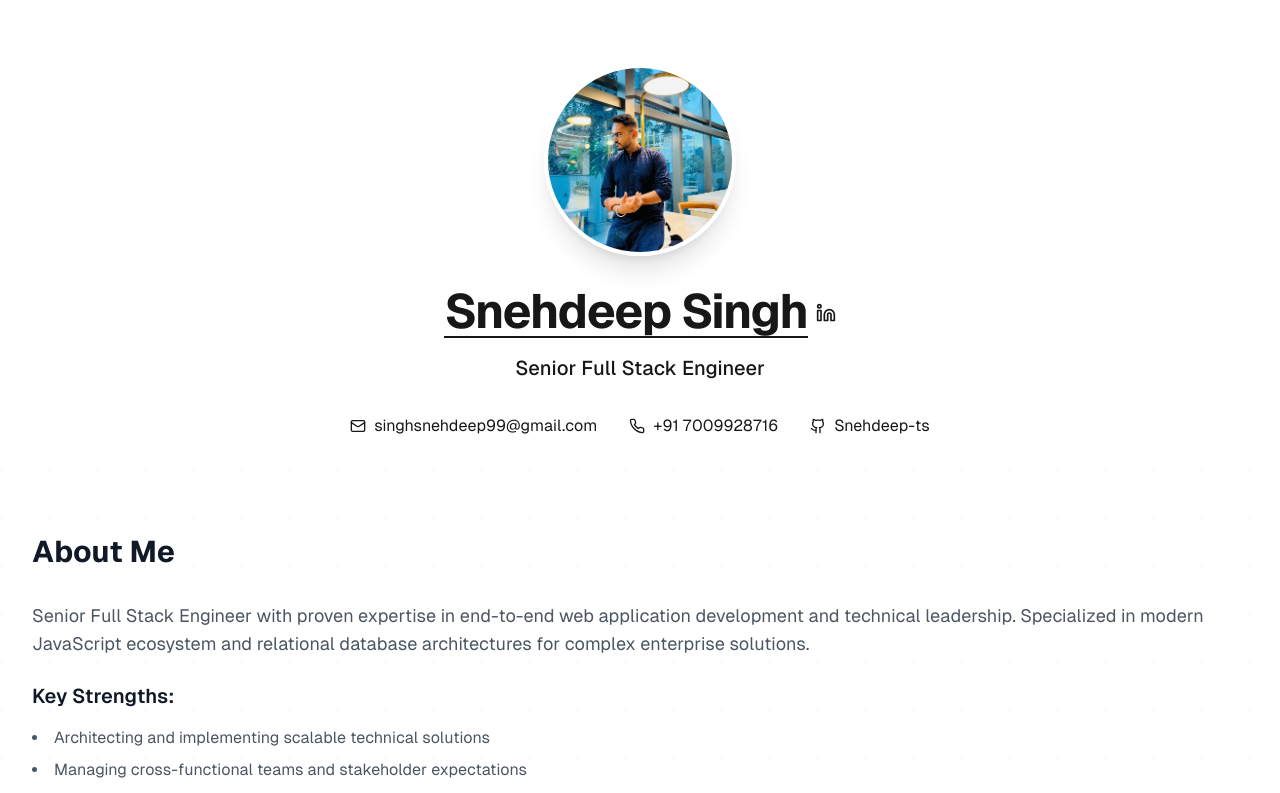
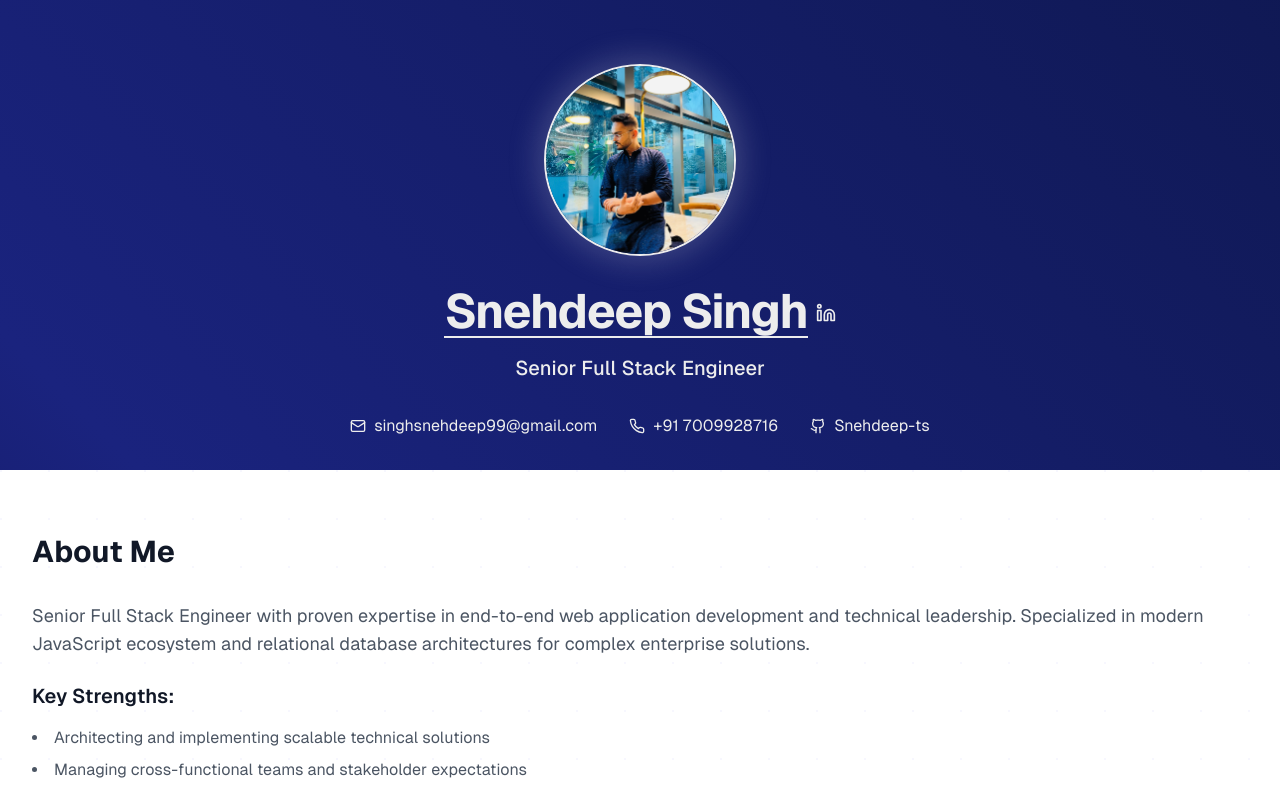
Before and after one commit to punna1958/Portfolio, a Next.js app: page / in a window 1280 px wide. Shown: the top 793 px of the page. Built offline with nearby package versions, Linux system fonts and the light colour scheme.

Commit message:
Hero styling and system theme behavior

```diff
--- a/src/app/globals.css
+++ b/src/app/globals.css
@@ -4,14 +4,13 @@
 @tailwind utilities;
 
 :root {
-  --background: #ffffff;
-  --foreground: #171717;
-  --dark-bg: #111111;  /* Slightly lighter than pure black */
+  --background: #0b1442;
+  --foreground: #ededed;
 }
 
 @media (prefers-color-scheme: dark) {
   :root {
-    --background: #06001f;  /* Updated from #0a0a0a */
+    --background: #06001f;
     --foreground: #ededed;
   }
 }
--- a/src/components/Hero.tsx
+++ b/src/components/Hero.tsx
@@ -6,13 +6,46 @@ export const Hero = () => {
   const [isLoaded, setIsLoaded] = useState(false);
 
   useEffect(() => {
-    // Trigger animations after component mounts
     setIsLoaded(true);
   }, []);
 
   return (
-    <header className="bg-background">
-      <div className="max-w-3xl mx-auto px-4 pt-16 pb-8 sm:px-6 lg:px-8">
+    <header className="relative bg-background overflow-hidden">
+      {/* Animated gradient background */}
+      <div
+        className="absolute inset-0 z-0"
+        style={{
+          background: 'linear-gradient(45deg, #0b1442, #06001f, #1a237e, #0b1442)',
+          backgroundSize: '400% 400%',
+          animation: 'gradient 15s ease infinite',
+        }}
+      />
+      <style jsx>{`
+        @keyframes gradient {
+          0% {
+            background-position: 0% 50%;
+          }
+          50% {
+            background-position: 100% 50%;
+          }
+          100% {
+            background-position: 0% 50%;
+          }
+        }
+        @keyframes breathe {
+          0% {
+            box-shadow: 0 0 25px 3px rgba(237, 237, 237, 0.15);
+          }
+          50% {
+            box-shadow: 0 0 35px 8px rgba(237, 237, 237, 0.25);
+          }
+          100% {
+            box-shadow: 0 0 25px 3px rgba(237, 237, 237, 0.15);
+          }
+        }
+      `}</style>
+
+      <div className="relative z-10 max-w-3xl mx-auto px-4 pt-16 pb-8 sm:px-6 lg:px-8">
         <div className="text-center">
           {/* Profile Image Container */}
           <div className={`
@@ -21,10 +54,14 @@ export const Hero = () => {
             ${isLoaded ? 'translate-y-0 opacity-100' : 'translate-y-4 opacity-0'}
           `}>
             <div className={`
-              w-48 h-48 rounded-full overflow-hidden border-4 border-background shadow-xl
-              transform transition-all duration-1000 delay-300
+              w-48 h-48 rounded-full overflow-hidden border-2 border-foreground
+              transform transition-all duration-1000 delay-500
               ${isLoaded ? 'scale-100 rotate-0' : 'scale-95 rotate-6'}
-            `}>
+            `}
+            style={{
+              animation: 'breathe 3s ease-in-out infinite'
+            }}
+            >
               <div className="relative w-full h-full">
                 <Image
                   src="/profile.jpeg"
@@ -41,7 +78,7 @@ export const Hero = () => {
             </div>
           </div>
 
-          {/* Content */}
+          {/* Rest of the component remains the same */}
           <div className={`
             flex items-center justify-center gap-2
             transform transition-all duration-700 delay-200
@@ -118,3 +155,5 @@ export const Hero = () => {
     </header>
   );
 };
+
+export default Hero;
```
